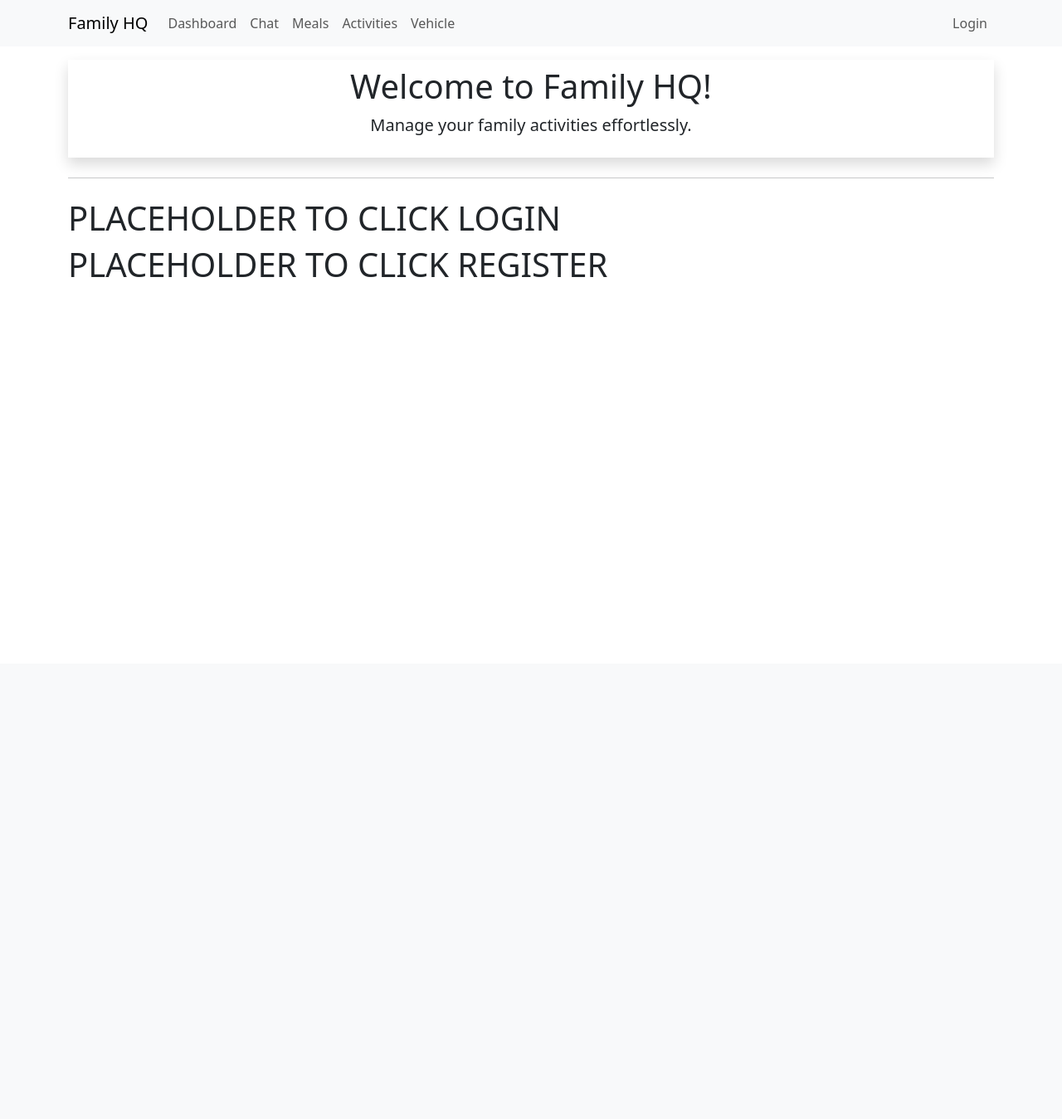
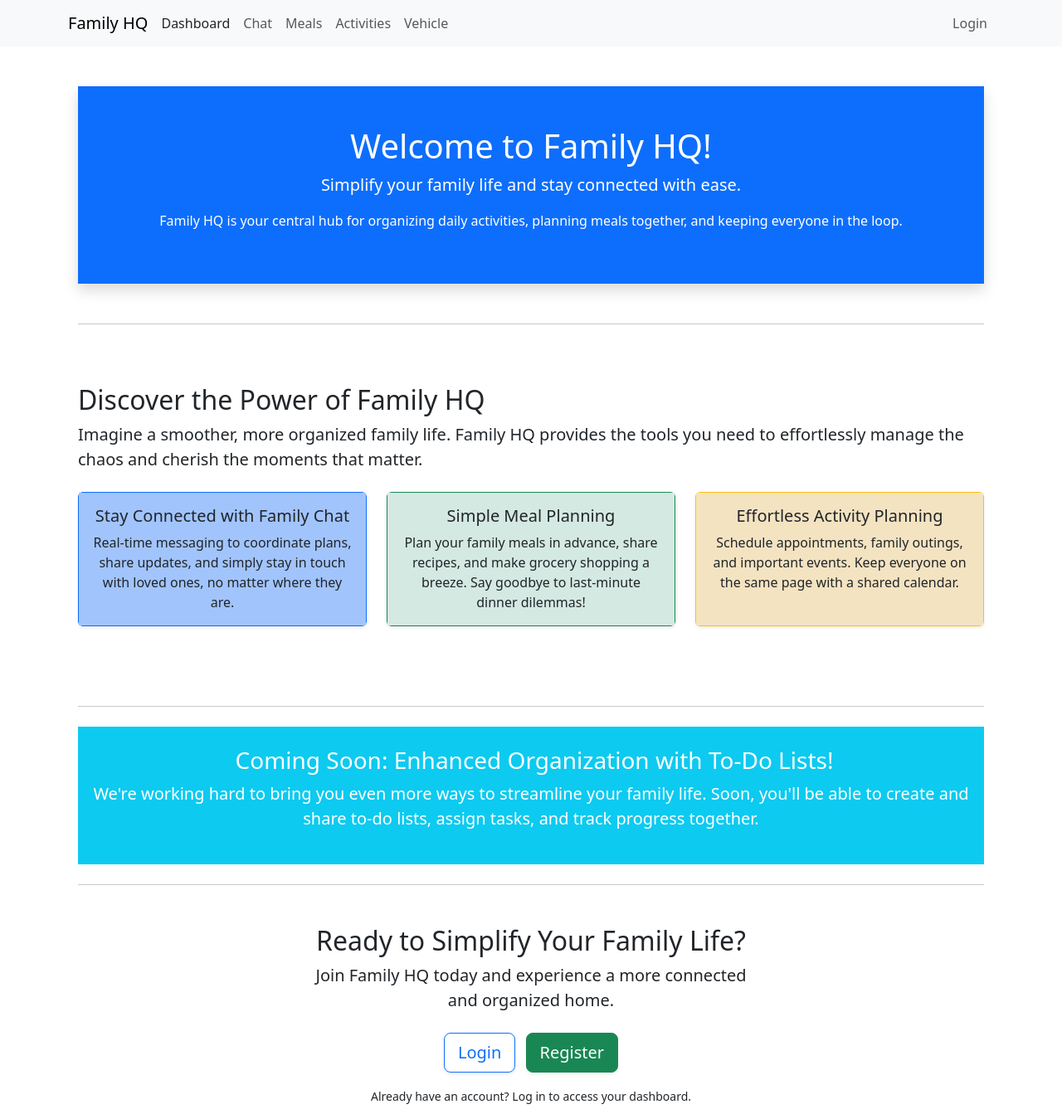
Before and after one commit to KeironTJ/BudgetApp, a Flask app: page / in a window 1280 px wide. Shown: the whole page at 83% size. Before the commit the page ends 334 px from the top, so only its background shows below. Run offline with Flask 3, Linux system fonts and the light colour scheme.

Commit message:
Update authentication routes to redirect to dashboard; enhance index page with new layout and content for improved user experience

```diff
--- a/app/auth/routes.py
+++ b/app/auth/routes.py
@@ -13,7 +13,7 @@ from app.auth import bp
 def login():
 
     if current_user.is_authenticated:
-        return redirect(url_for('main.index'))
+        return redirect(url_for('main.dashboard'))
 
     form = LoginForm()
 
@@ -69,7 +69,7 @@ def register():
         db.session.commit()
         flash('You have been assigned the default user role.')
 
-        return redirect(url_for('main.index'))
+        return redirect(url_for('main.dashboard'))
 
     return render_template('auth/register.html',
                            title='Register',
--- a/app/templates/base.html
+++ b/app/templates/base.html
@@ -1,86 +1,67 @@
 <!doctype html>
 <html lang="en">
 <head>
-
     <meta charset="utf-8">
     <meta name="viewport" content="width=device-width, initial-scale=1">
-
     <script src="https://ajax.googleapis.com/ajax/libs/jquery/3.5.1/jquery.min.js"></script>
-
     {% if title %}
     <title>{{ title }}</title>
     {% else %}
     <title>Family HQ</title>
     {% endif %}
-
     <link href="https://cdn.jsdelivr.net/npm/bootstrap@5.3.2/dist/css/bootstrap.min.css"
           rel="stylesheet"
           integrity="sha384-T3c6CoIi6uLrA9TneNEoa7RxnatzjcDSCmG1MXxSR1GAsXEV/Dwwykc2MPK8M2HN"
           crossorigin="anonymous">
     <link rel="stylesheet" href="https://cdnjs.cloudflare.com/ajax/libs/font-awesome/6.0.0/css/all.min.css">
     <link rel="stylesheet" href="{{ url_for('static', filename='style.css') }}">
-
 </head>
 <body>
     <nav class="navbar navbar-expand-lg bg-body-tertiary">
         <div class="container">
-            <a class="navbar-brand" href="{{ url_for('main.index') }}">Family HQ</a>
+            <div class="d-flex align-items-center">  <a class="navbar-brand" href="{{ url_for('main.index') }}">Family HQ</a>
+                <a class="nav-link me-2" aria-current="page" href="{{ url_for('main.dashboard') }}">Dashboard</a>
+            </div>
             <button class="navbar-toggler" type="button" data-bs-toggle="collapse" data-bs-target="#navbarSupportedContent" aria-controls="navbarSupportedContent" aria-expanded="false" aria-label="Toggle navigation">
                 <span class="navbar-toggler-icon"></span>
             </button>
             <div class="collapse navbar-collapse" id="navbarSupportedContent">
                 <ul class="navbar-nav me-auto mb-2 mb-lg-0">
-
-                    <li class="nav-item">
-                        <a class="nav-link" aria-current="page" href="{{ url_for('main.dashboard') }}">Dashboard</a>
-                    </li>
-
                     <li class="nav-item">
                         <a class="nav-link" aria-current="page" href="{{ url_for('chat.familychat') }}">Chat</a>
                     </li>
-
                     <li class="nav-item">
                         <a class="nav-link" aria-current="page" href="{{ url_for('meal_planner.mealplanner') }}">Meals</a>
                     </li>
-
                     <li class="nav-item">
                         <a class="nav-link" aria-current="page" href="{{ url_for('activity_planner.activityplanner') }}">Activities</a>
                     </li>
-
                     <li class="nav-item">
                         <a class="nav-link" aria-current="page" href="{{ url_for('vehicle.vehicle_home') }}">Vehicle</a>
                     </li>
-
                 </ul>
-
                 <ul class="navbar-nav mb-2 mb-lg-0">
-
                     {% if current_user.is_anonymous %}
                         <li class="nav-item">
-                            <a class="nav-link" aria-current="page" href="{{ url_for('auth.login') }}"">Login</a>
+                            <a class="nav-link" aria-current="page" href="{{ url_for('auth.login') }}">Login</a>
                         </li>
                     {% else %}
-
                         <li class="nav-item">
-                            <a class="nav-link" aria-current="page" href="{{ url_for('main.index')}} ">{{ current_user.username }}</a>
+                            <a class="nav-link" aria-current="page" href="{{ url_for('main.index') }}">{{ current_user.username }}</a>
                         </li>
-
                         {% if current_user.is_admin() %}
                             <li class="nav-item">
                                 <a class="nav-link" aria-current="page" href="{{ url_for('admin.admin_home') }}">Admin</a>
                             </li>
                         {% endif %}
-
                         <li class="nav-item">
-                            <a class="nav-link" aria-current="page" href="{{ url_for('auth.logout')}} ">Logout</a>
+                            <a class="nav-link" aria-current="page" href="{{ url_for('auth.logout') }}">Logout</a>
                         </li>
                     {% endif %}
-
                 </ul>
             </div>
         </div>
     </nav>
-
     <div class="container mt-3">
         {% with messages = get_flashed_messages(with_categories=true) %}
             {% if messages %}
@@ -93,11 +74,8 @@
                 {% endfor %}
             {% endif %}
         {% endwith %}
-
         {% block content %}{% endblock %}
-
     </div>
-
     <script src="https://cdn.jsdelivr.net/npm/bootstrap@5.3.2/dist/js/bootstrap.bundle.min.js"
             integrity="sha384-C6RzsynM9kWDrMNeT87bh95OGNyZPhcTNXj1NW7RuBCsyN/o0jlpcV8Qyq46cDfL"
             crossorigin="anonymous">
@@ -106,7 +84,7 @@
         $(document).ready(function () {
             setTimeout(function () {
                 $(".alert").fadeOut("slow");
-            }, 5000); // 5 seconds x 1000 milliseconds
+            }, 5000);
         });
     </script>
 </body>
--- a/app/templates/main/index.html
+++ b/app/templates/main/index.html
@@ -1,17 +1,78 @@
 {% extends "base.html" %}
 {% block content %}
 
-<div>
-    <div class="p-2 shadow text-center mb-4">
+<div class="container mt-5">
+    <div class="p-5 shadow text-center mb-5 bg-primary text-white rounded-lg">
         <h1>Welcome to Family HQ!</h1>
-        <p class="lead">Manage your family activities effortlessly.</p>
+        <p class="lead">Simplify your family life and stay connected with ease.</p>
+        <p class="mt-3">Family HQ is your central hub for organizing daily activities, planning meals together, and keeping everyone in the loop.</p>
+    </div>
+
+    <hr class="my-4">
+
+    <section class="py-5">
+        <h2>Discover the Power of Family HQ</h2>
+        <p class="lead">Imagine a smoother, more organized family life. Family HQ provides the tools you need to effortlessly manage the chaos and cherish the moments that matter.</p>
+
+        <div class="row mt-4">
+
+            <div class="col-md-4 mb-4">
+                <div class="card shadow-sm h-100 border-primary">
+                    <div class="card-body text-center bg-soft-primary">
+                        <i class="bi bi-chat-dots-fill text-primary mb-3" style="font-size: 2em;"></i>
+                        <h5 class="card-title">Stay Connected with Family Chat</h5>
+                        <p class="card-text">Real-time messaging to coordinate plans, share updates, and simply stay in touch with loved ones, no matter where they are.</p>
+                    </div>
+                </div>
+            </div>
+
+            <div class="col-md-4 mb-4">
+                <div class="card shadow-sm h-100 border-success">
+                    <div class="card-body text-center bg-soft-green">
+                        <i class="bi bi-egg-fried text-warning mb-3" style="font-size: 2em;"></i>
+                        <h5 class="card-title">Simple Meal Planning</h5>
+                        <p class="card-text">Plan your family meals in advance, share recipes, and make grocery shopping a breeze. Say goodbye to last-minute dinner dilemmas!</p>
+                    </div>
+                </div>
+            </div>
+
+            <div class="col-md-4 mb-4">
+                <div class="card shadow-sm h-100 border-warning">
+                    <div class="card-body text-center bg-soft-beige">
+                        <i class="bi bi-calendar-event-fill text-success mb-3" style="font-size: 2em;"></i>
+                        <h5 class="card-title">Effortless Activity Planning</h5>
+                        <p class="card-text">Schedule appointments, family outings, and important events. Keep everyone on the same page with a shared calendar.</p>
+                    </div>
+                </div>
+            </div>
+
+        </div>
+    </section>
+
+    <hr class="my-4">
+
+    <section class="py-4 bg-info text-white rounded-lg">
+        <h3 class="text-center"><i class="bi bi-list-task me-2"></i> Coming Soon: Enhanced Organization with To-Do Lists!</h3>
+        <p class="lead text-center">We're working hard to bring you even more ways to streamline your family life. Soon, you'll be able to create and share to-do lists, assign tasks, and track progress together.</p>
+    </section>
+
+    <hr class="my-4">
+
+    <div class="row justify-content-center mt-5">
+        <div class="col-md-6 text-center">
+            <h2>Ready to Simplify Your Family Life?</h2>
+            <p class="lead mb-4">Join Family HQ today and experience a more connected and organized home.</p>
+            <p>
+                <a href="{{ url_for('auth.login') }}" class="btn btn-outline-primary btn-lg me-2 shadow-sm">
+                    <i class="bi bi-box-arrow-in-right-fill"></i> Login
+                </a>
+                <a href="{{ url_for('auth.register') }}" class="btn btn-success btn-lg shadow-sm">
+                    <i class="bi bi-person-plus-fill"></i> Register
+                </a>
+            </p>
+            <p class="mt-3"><small>Already have an account? Log in to access your dashboard.</small></p>
+        </div>
     </div>
 </div>
 
-<hr class="mb-4">
-
-<h1>PLACEHOLDER TO CLICK LOGIN</h1>
-
-<h1>PLACEHOLDER TO CLICK REGISTER</h1>
-
 {% endblock %}
```
